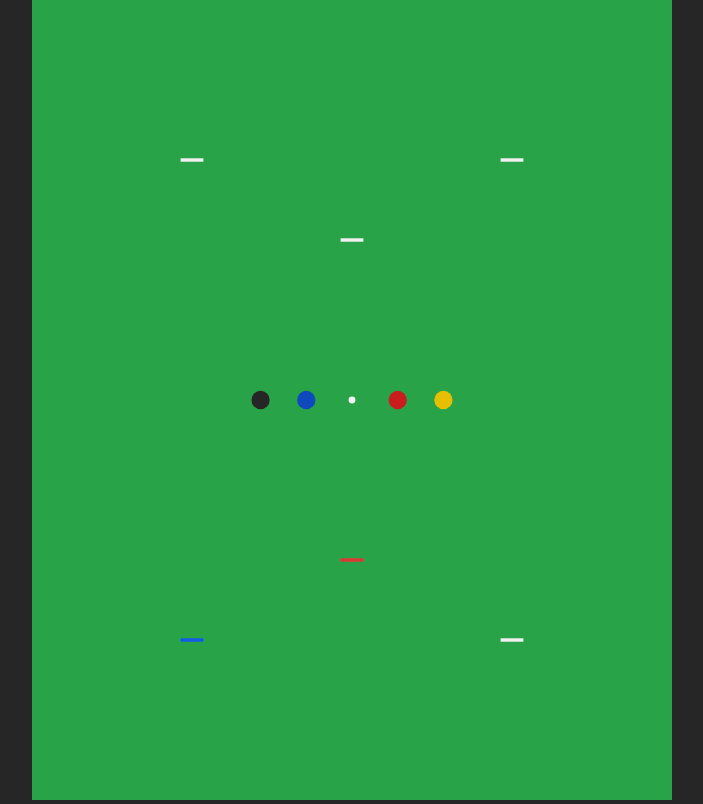
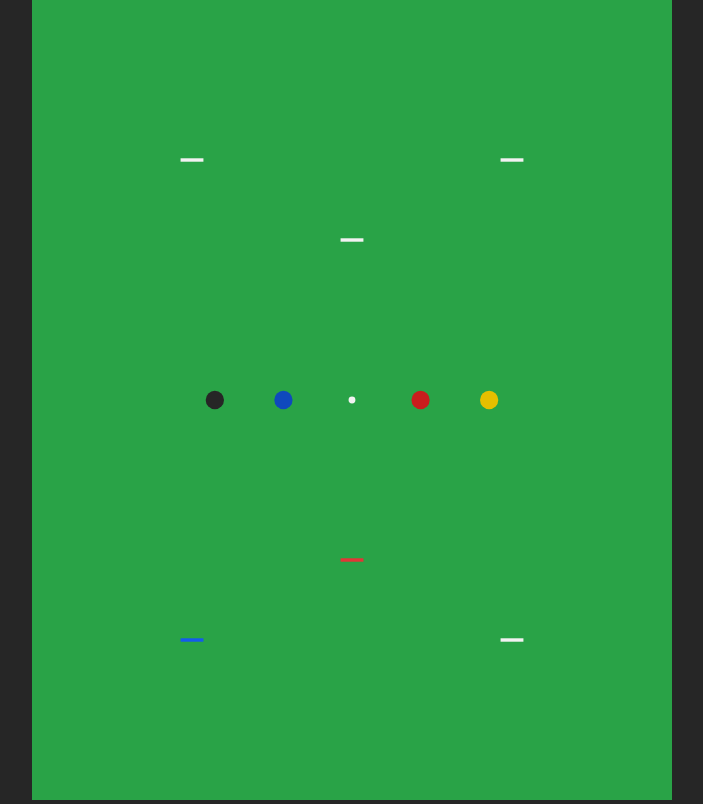
Before and after one commit to croquetboard/croquetboard.github.io, a plain HTML site: page index.html in a window 1280 px wide. Shown: the whole page, without its empty margins (288-991 px from the left). Drawn offline with Linux system fonts and the light colour scheme.

Commit message:
Add files via upload

```diff
--- a/index.html
+++ b/index.html
@@ -2,7 +2,7 @@
 
 <html>
     <head>
-        <title>Croquet Balls</title>
+        <title>Croquet Board</title>
 
         <style>
             :root {
@@ -10,8 +10,8 @@
                 --lawn: hsl(135deg, 60%, 40%);
 
                 --hoop: hsl(0deg, 0%, 95%);
-                --hoopblue: hsl(220deg 85% 50%);
-                --hoopred: hsl(0deg 75% 55%);
+                --hoop-blue: hsl(220deg 85% 50%);
+                --hoop-red: hsl(0deg 75% 55%);
 
                 --black: hsl(0deg 0% 15%);
                 --blue: hsl(220deg 85% 40%);
@@ -64,10 +64,10 @@
             var yard;
 
             var balls = [
-                { x: 28 / 2 - 4, y: 35 / 2, color: "black" },
-                { x: 28 / 2 - 2, y: 35 / 2, color: "blue" },
-                { x: 28 / 2 + 2, y: 35 / 2, color: "red" },
-                { x: 28 / 2 + 4, y: 35 / 2, color: "yellow" },
+                { x: 28 / 2 - 2 * 3, y: 35 / 2, color: "black" },
+                { x: 28 / 2 - 1 * 3, y: 35 / 2, color: "blue" },
+                { x: 28 / 2 + 1 * 3, y: 35 / 2, color: "red" },
+                { x: 28 / 2 + 2 * 3, y: 35 / 2, color: "yellow" },
             ];
 
             var ballRadius = 0.4;
@@ -77,8 +77,8 @@
                 { x: 7 + 7, y: 7 + 3.5 },
                 { x: 28 - 7, y: 7 },
 
-                { x: 7, y: 35 - 7, color: "hoopblue" },
-                { x: 7 + 7, y: 35 - 7 - 3.5, color: "hoopred" },
+                { x: 7, y: 35 - 7, color: "hoop-blue" },
+                { x: 7 + 7, y: 35 - 7 - 3.5, color: "hoop-red" },
                 { x: 28 - 7, y: 35 - 7 },
             ];
 
@@ -277,20 +277,23 @@
             context.canvas.addEventListener("touchmove", handleInput, { passive: false });
             context.canvas.addEventListener("touchstart", handleInput, { passive: false });
 
-            function setFavicon() {
+            function setFavicon(rel, d) {
                 var canvas = document.createElement("canvas");
-                var d = 192;
                 canvas.width = d;
                 canvas.height = d;
                 var context = canvas.getContext("2d");
-                fillCircle(context, d/2, d/2, d/2, getColor("blue"));
+                fillCircle(context, d / 4, d / 4, d / 4, getColor("blue"));
+                fillCircle(context, (d / 4) * 3, d / 4, d / 4, getColor("red"));
+                fillCircle(context, d / 4, (d / 4) * 3, d / 4, getColor("black"));
+                fillCircle(context, (d / 4) * 3, (d / 4) * 3, d / 4, getColor("yellow"));
                 var link = document.createElement("link");
-                link.rel = "icon apple-touch-icon";
+                link.rel = rel;
                 link.href = canvas.toDataURL();
                 document.getElementsByTagName("head")[0].appendChild(link);
             }
 
-            setFavicon();
+            setFavicon("icon", 180);
+            setFavicon("apple-touch-icon", 180);
         </script>
     </body>
 </html>
```
